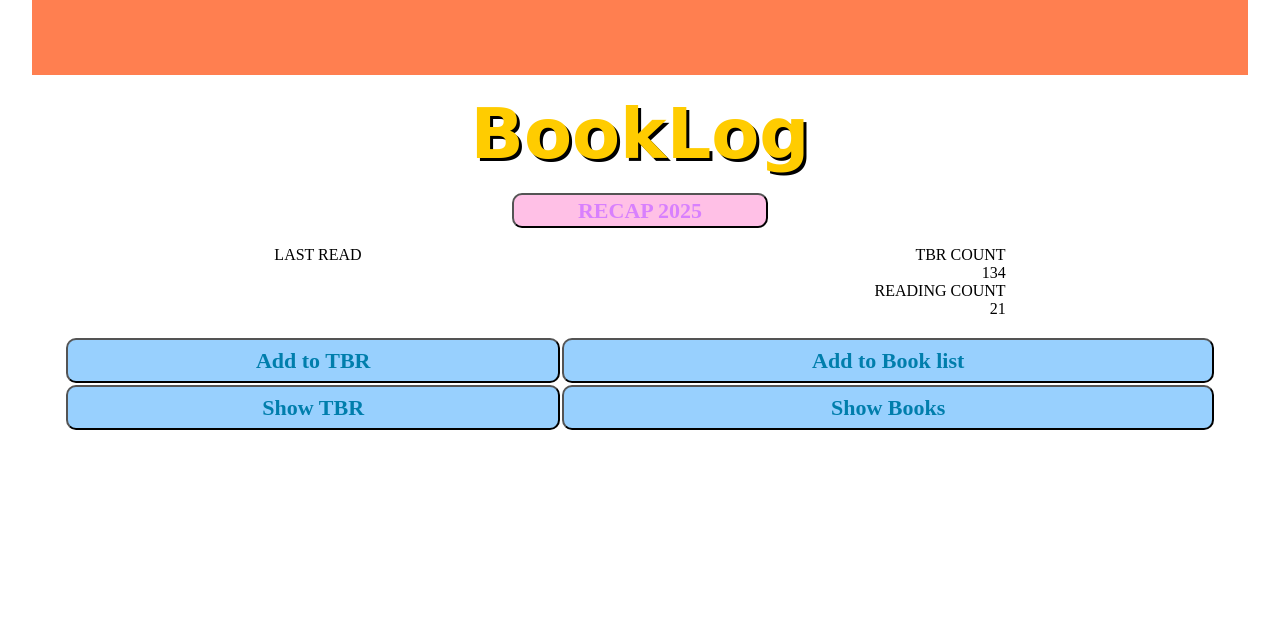
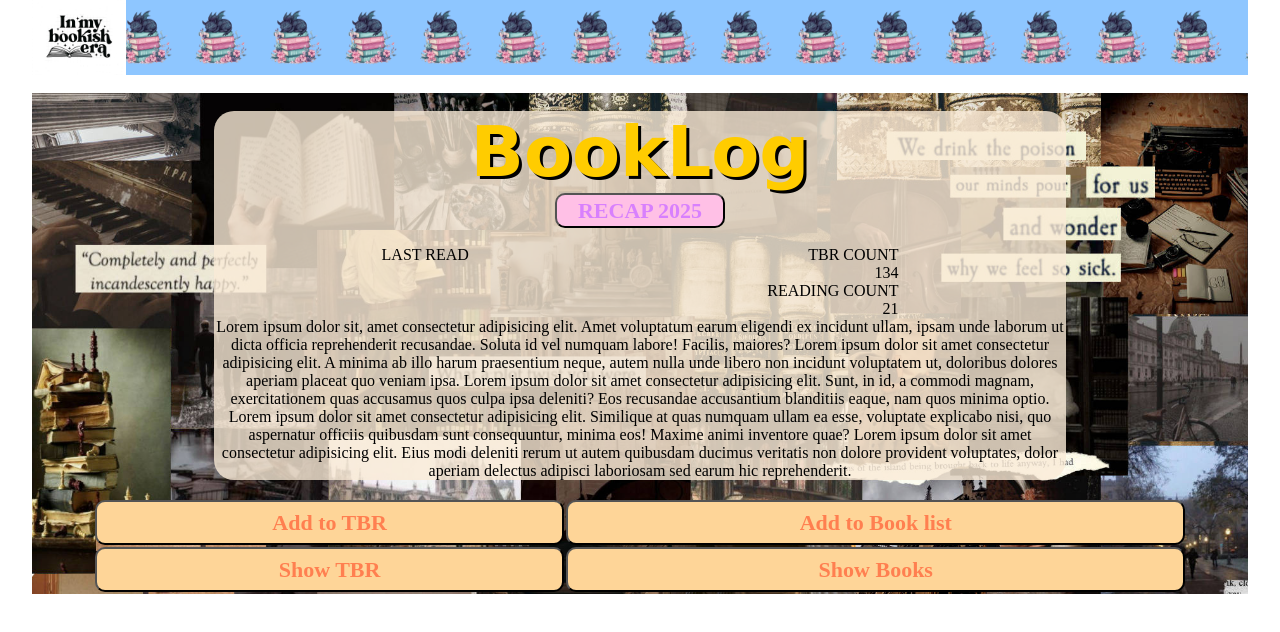
Before and after one commit to Roxfili/Booklog, a plain HTML site: page index.html in a window 1280 px wide. Drawn offline with Linux system fonts and the light colour scheme; a web font is replaced by a local one.

Commit message:
update background

```diff
--- a/css/style.css
+++ b/css/style.css
@@ -4,11 +4,39 @@
     box-sizing: border-box; /*width contiene gia padding e margin*/
     font-family:'Alkatra';;
 }
-.logo{
+main{
+    width:95%;
+    margin: 0 auto;
+    background-image: url(../img/wallpaper1.jpg);
+    background-size:cover;
+    background-repeat: repeat-x;
+    background-repeat: repeat-y;
+
+}
+header{
     height:75px;
     width:95%;
     margin:0 auto;
-    background-color: coral;
+    background-color: rgb(142, 198, 255);
+    background-image: url(../img/dragon.png);
+    background-size:contain;
+    background-repeat: repeat-x;
+}
+.logo{
+    width:20%;
+    height:100%;
+    background-image: url(../img/logo.png);
+    background-size:contain;
+    background-position: left center;
+    background-repeat: no-repeat;
+}
+.sec{
+    width:70%;
+    margin:0 auto;
+
+    text-align: center;
+    background-color: rgb(250, 235, 215, 0.8);
+    border-radius: 20px;
 }
 h1{
     text-align: center;
@@ -58,8 +86,8 @@ td{
 }
 
 .but{
-    color: #007eac;
-    background-color: #98d0fe;
+    color: coral;
+    background-color: #fed598;
     width: 100%;
     height: 45px;
     font-size: 100%;
--- a/index.html
+++ b/index.html
@@ -12,12 +12,12 @@
         <div class="logo">
 
         </div>
+    </header>
     <br>
-        <h1>BookLog</h1>
-    </header>
     <main>
         <br>
-
+        <section class="sec">
+            <h1>BookLog</h1>
             <div class="recap-but">
                 <a href="recap.html">
                     <button class="rec-but">
@@ -37,6 +37,13 @@
                     21
                 </div>
             </div>
+            <p>Lorem ipsum dolor sit, amet consectetur adipisicing elit. Amet voluptatum earum eligendi ex incidunt ullam, ipsam unde laborum ut dicta officia reprehenderit recusandae. Soluta id vel numquam labore! Facilis, maiores?
+                Lorem ipsum dolor sit amet consectetur adipisicing elit. A minima ab illo harum praesentium neque, autem nulla unde libero non incidunt voluptatem ut, doloribus dolores aperiam placeat quo veniam ipsa.
+                Lorem ipsum dolor sit amet consectetur adipisicing elit. Sunt, in id, a commodi magnam, exercitationem quas accusamus quos culpa ipsa deleniti? Eos recusandae accusantium blanditiis eaque, nam quos minima optio.
+                Lorem ipsum dolor sit amet consectetur adipisicing elit. Similique at quas numquam ullam ea esse, voluptate explicabo nisi, quo aspernatur officiis quibusdam sunt consequuntur, minima eos! Maxime animi inventore quae?
+                Lorem ipsum dolor sit amet consectetur adipisicing elit. Eius modi deleniti rerum ut autem quibusdam ducimus veritatis non dolore provident voluptates, dolor aperiam delectus adipisci laboriosam sed earum hic reprehenderit.
+            </p>
+        </section>
         <br>
         <table>
             <tr>
@@ -48,6 +55,7 @@
                 <td><button class="but">Show Books</button></td>
             </tr>
         </table>
+
     </main>
 </body>
 </html>
```
Also changed, not shown: img/dragon.png (added), img/header1.jpeg (added), img/logo.png (added), img/wallpaper1.jpg (added), 2 other files. Lines whose indentation alone changed are shown as unchanged.
